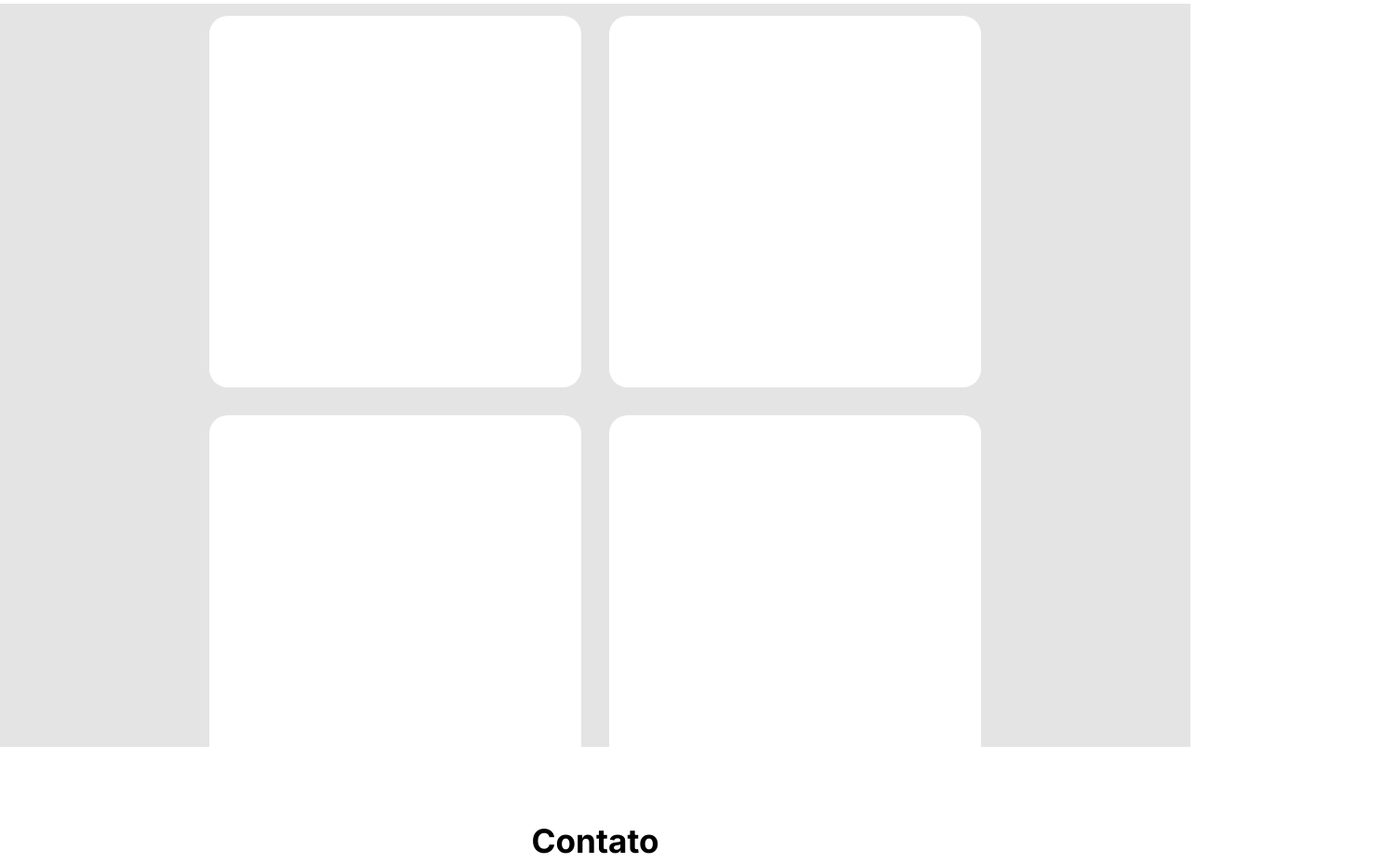
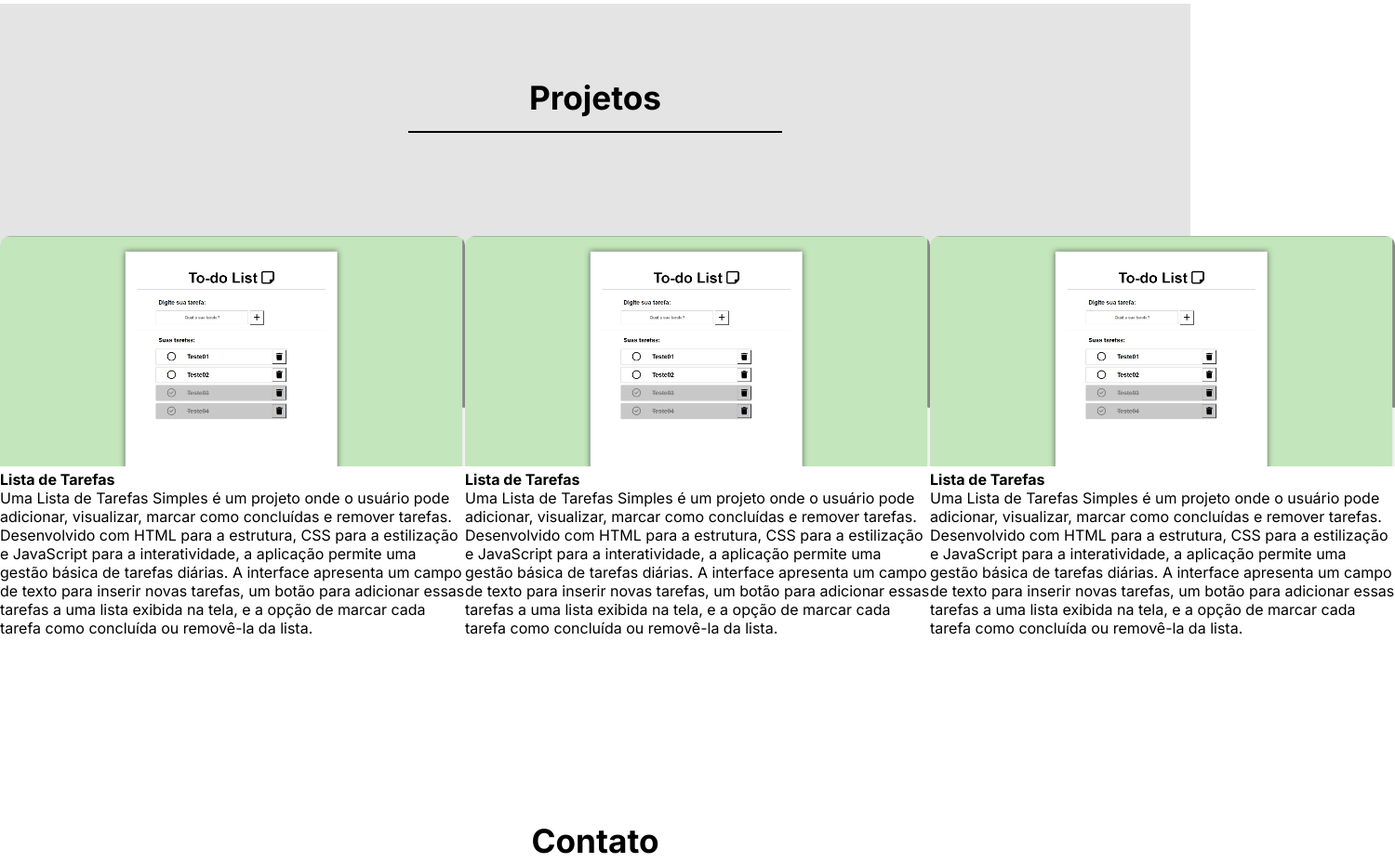
Before and after one commit to joaogabrielenes/PortifolioJoaoEnes, a plain HTML site: page index.html in a window 1280 px wide. Shown: the part 1596-2525 px from the top of the page at 93% size, 1500 px wide, since content can reach past the window. Drawn offline with nearby package versions, Linux system fonts and the light colour scheme.

Commit message:
projectatt

```diff
--- a/index.html
+++ b/index.html
@@ -32,7 +32,6 @@
                 <a href="https://github.com/joaogabrielenes" target="_blank"><button  class="iconeprincipal"><i class="fa-brands fa-github"></i></button></a>
                 <a href="https://www.linkedin.com/in/jo%C3%A3o-gabriel-enes-a7115b259/" target="_blank"><button class="iconeprincipal"><i class="fa-brands fa-linkedin"></i></button>
                 </a>
-
             </div>
         </main>
     </section>
@@ -56,12 +55,28 @@
 
 
     <section class="headline" id="projetos">
-        <main id="containerprojetos">
-            <div id="projects">
-                <div class="projectbox"></div>
-                <div class="projectbox"></div>
-                <div class="projectbox"></div>
-                <div class="projectbox"></div>
+        <h3 class="titulosdescricao">Projetos</h3><hr>
+        <main id="projectsection">
+            <div class="projectcard">
+                <img id="todolist" src="img/todolist.jpg" alt="Lista de Tarefas">
+                <div class="projectcontent">
+                    <h4>Lista de Tarefas</h4>
+                    <p>Uma Lista de Tarefas Simples é um projeto onde o usuário pode adicionar, visualizar, marcar como concluídas e remover tarefas. Desenvolvido com HTML para a estrutura, CSS para a estilização e JavaScript para a interatividade, a aplicação permite uma gestão básica de tarefas diárias. A interface apresenta um campo de texto para inserir novas tarefas, um botão para adicionar essas tarefas a uma lista exibida na tela, e a opção de marcar cada tarefa como concluída ou removê-la da lista.</p>
+                </div>
+            </div>
+            <div class="projectcard">
+                <img id="todolist" src="img/todolist.jpg" alt="Lista de Tarefas">
+                <div class="projectcontent">
+                    <h4>Lista de Tarefas</h4>
+                    <p>Uma Lista de Tarefas Simples é um projeto onde o usuário pode adicionar, visualizar, marcar como concluídas e remover tarefas. Desenvolvido com HTML para a estrutura, CSS para a estilização e JavaScript para a interatividade, a aplicação permite uma gestão básica de tarefas diárias. A interface apresenta um campo de texto para inserir novas tarefas, um botão para adicionar essas tarefas a uma lista exibida na tela, e a opção de marcar cada tarefa como concluída ou removê-la da lista.</p>
+                </div>
+            </div>
+            <div class="projectcard">
+                <img id="todolist" src="img/todolist.jpg" alt="Lista de Tarefas">
+                <div class="projectcontent">
+                    <h4>Lista de Tarefas</h4>
+                    <p>Uma Lista de Tarefas Simples é um projeto onde o usuário pode adicionar, visualizar, marcar como concluídas e remover tarefas. Desenvolvido com HTML para a estrutura, CSS para a estilização e JavaScript para a interatividade, a aplicação permite uma gestão básica de tarefas diárias. A interface apresenta um campo de texto para inserir novas tarefas, um botão para adicionar essas tarefas a uma lista exibida na tela, e a opção de marcar cada tarefa como concluída ou removê-la da lista.</p>
+                </div>
             </div>
         </main>
     </section>
--- a/styles.css
+++ b/styles.css
@@ -174,6 +174,7 @@ a:hover{
    display: flex;
    justify-content: center;
    padding: 150px 0 0 0 ;
+
 }
 
 h3{
@@ -362,26 +363,26 @@ footer>p{
   }
 
 
-
-#containerprojetos{
+#projectsection{
+    max-width: 100%;
+    margin: auto;
+    padding: 6rem 0;
     display: flex;
-    justify-content: center;
-    align-items: center;
-    margin: auto;
-    max-width: 1200px;
-    height: 100%;
+    flex-direction: row;
+    justify-content: space-around;
+    height: 20px;
+    width: 100%;
 }
 
-#projects{
-    padding-top: 55px;
-    display: grid;
-    grid-template-columns: 400px 400px;
-    grid-template-rows: 400px 400px;
-    gap: 30px;
+.projectcard{
+
+    width: 500px;
+    height: 600px;
+    background-color: var(--cor0);
+    border-radius: 10px;
 }
 
-.projectbox{
-    border-radius: 20px;
-    background-color: var(--cor0);
-
+#todolist{
+    width: 500px;
+    border-radius: 10px 10px 0 0;
 }
```
